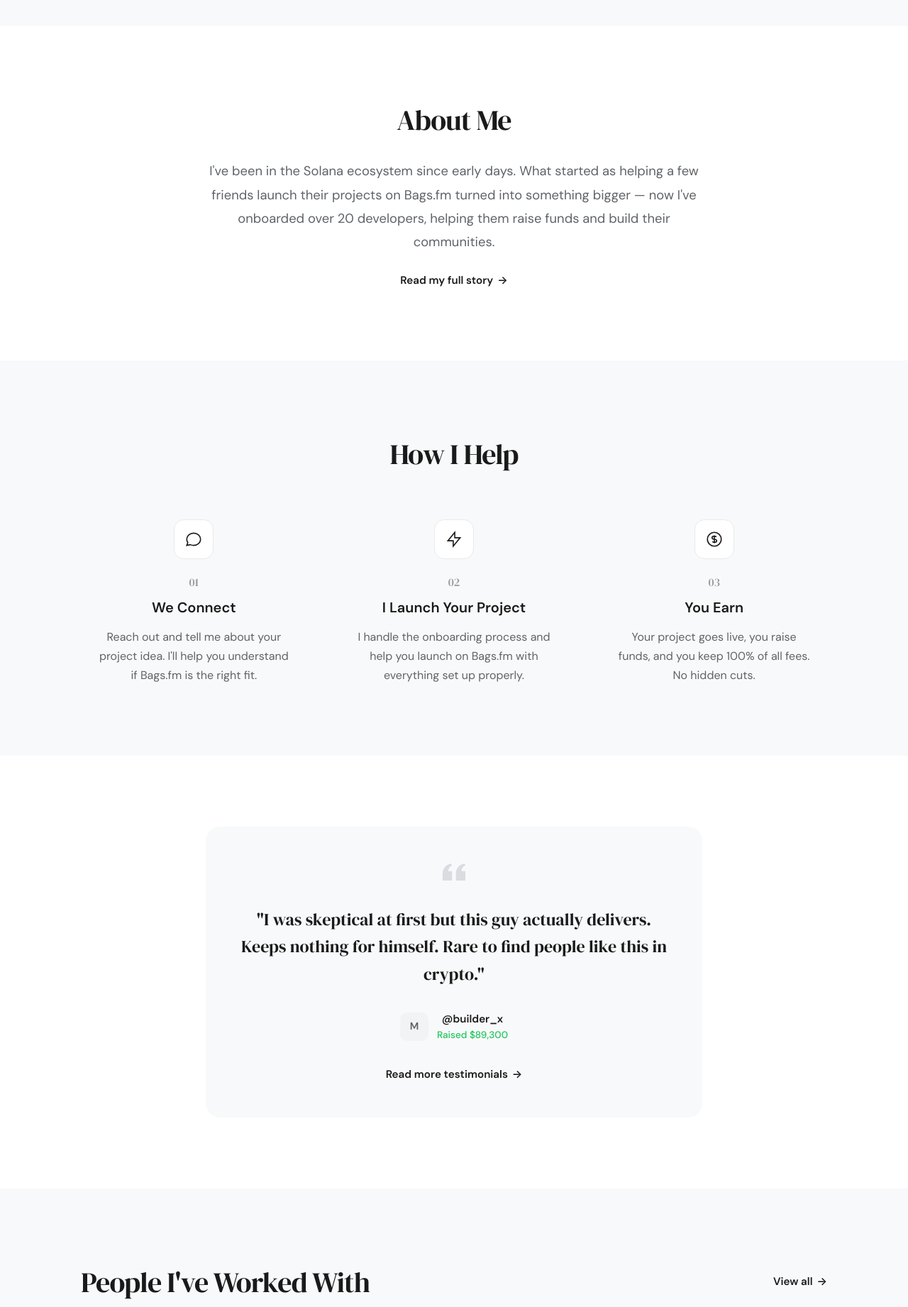
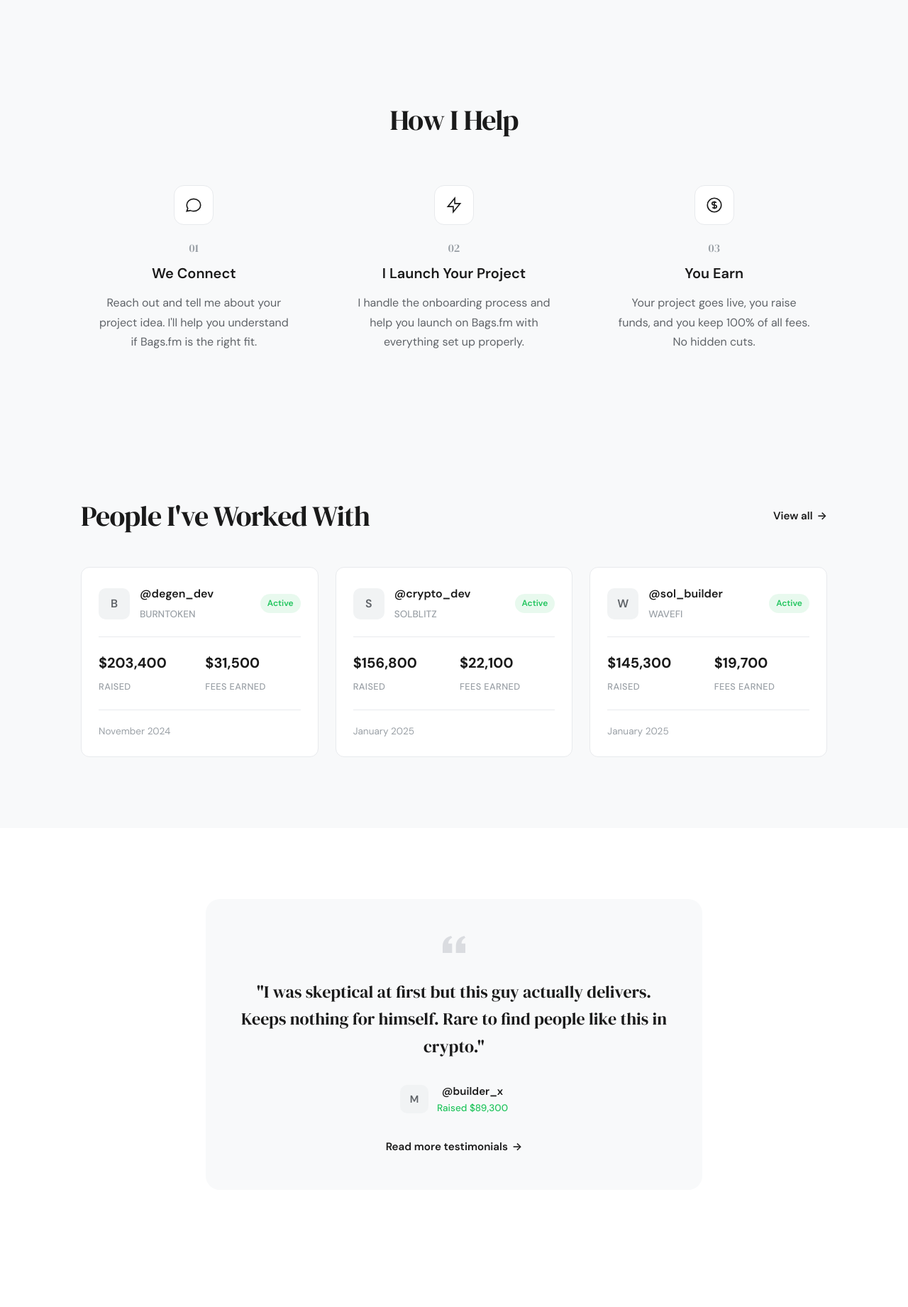
Before and after one commit to ctrlshift-hash/Onboarding, a plain HTML site: page index.html in a window 1280 px wide. Shown: the part 940-2782 px from the top of the page at 71% size. Drawn offline with Linux system fonts and the light colour scheme.

Commit message:
Reorder home page: remove About preview, move People above Testimonials - Removed About Me preview section from home page - Moved People I've Worked With section above Featured Testimonial - Cleaner flow: Stats → How I Help → People → Testimonial → CTA

```diff
--- a/index.html
+++ b/index.html
@@ -65,21 +65,6 @@
         </div>
     </section>
 
-    <!-- About Preview Section -->
-    <section class="about-preview">
-        <div class="container">
-            <div class="about-preview-content">
-                <h2 class="section-title">About Me</h2>
-                <p>
-                    I've been in the Solana ecosystem since early days. What started as helping a few friends
-                    launch their projects on Bags.fm turned into something bigger — now I've onboarded over
-                    20 developers, helping them raise funds and build their communities.
-                </p>
-                <a href="about.html" class="link-arrow">Read my full story <span>→</span></a>
-            </div>
-        </div>
-    </section>
-
     <!-- How It Works -->
     <section class="how-it-works">
         <div class="container">
@@ -115,29 +100,6 @@
                     <h3>You Earn</h3>
                     <p>Your project goes live, you raise funds, and you keep 100% of all fees. No hidden cuts.</p>
                 </div>
-            </div>
-        </div>
-    </section>
-
-    <!-- Featured Testimonial -->
-    <section class="featured-testimonial">
-        <div class="container">
-            <div class="featured-testimonial-card">
-                <svg class="quote-icon" viewBox="0 0 24 24" fill="currentColor">
-                    <path d="M14.017 21v-7.391c0-5.704 3.731-9.57 8.983-10.609l.995 2.151c-2.432.917-3.995 3.638-3.995 5.849h4v10h-9.983zm-14.017 0v-7.391c0-5.704 3.748-9.57 9-10.609l.996 2.151c-2.433.917-3.996 3.638-3.996 5.849h3.983v10h-9.983z"/>
-                </svg>
-                <blockquote>
-                    "I was skeptical at first but this guy actually delivers. Keeps nothing for himself.
-                    Rare to find people like this in crypto."
-                </blockquote>
-                <div class="testimonial-author">
-                    <div class="testimonial-avatar">M</div>
-                    <div class="testimonial-info">
-                        <span class="testimonial-name">@builder_x</span>
-                        <span class="testimonial-project">Raised $89,300</span>
-                    </div>
-                </div>
-                <a href="testimonials.html" class="link-arrow">Read more testimonials <span>→</span></a>
             </div>
         </div>
     </section>
@@ -223,6 +185,29 @@
         </div>
     </section>
 
+    <!-- Featured Testimonial -->
+    <section class="featured-testimonial">
+        <div class="container">
+            <div class="featured-testimonial-card">
+                <svg class="quote-icon" viewBox="0 0 24 24" fill="currentColor">
+                    <path d="M14.017 21v-7.391c0-5.704 3.731-9.57 8.983-10.609l.995 2.151c-2.432.917-3.995 3.638-3.995 5.849h4v10h-9.983zm-14.017 0v-7.391c0-5.704 3.748-9.57 9-10.609l.996 2.151c-2.433.917-3.996 3.638-3.996 5.849h3.983v10h-9.983z"/>
+                </svg>
+                <blockquote>
+                    "I was skeptical at first but this guy actually delivers. Keeps nothing for himself.
+                    Rare to find people like this in crypto."
+                </blockquote>
+                <div class="testimonial-author">
+                    <div class="testimonial-avatar">M</div>
+                    <div class="testimonial-info">
+                        <span class="testimonial-name">@builder_x</span>
+                        <span class="testimonial-project">Raised $89,300</span>
+                    </div>
+                </div>
+                <a href="testimonials.html" class="link-arrow">Read more testimonials <span>→</span></a>
+            </div>
+        </div>
+    </section>
+
     <!-- CTA Section -->
     <section class="cta-section" id="contact">
         <div class="container">
```
